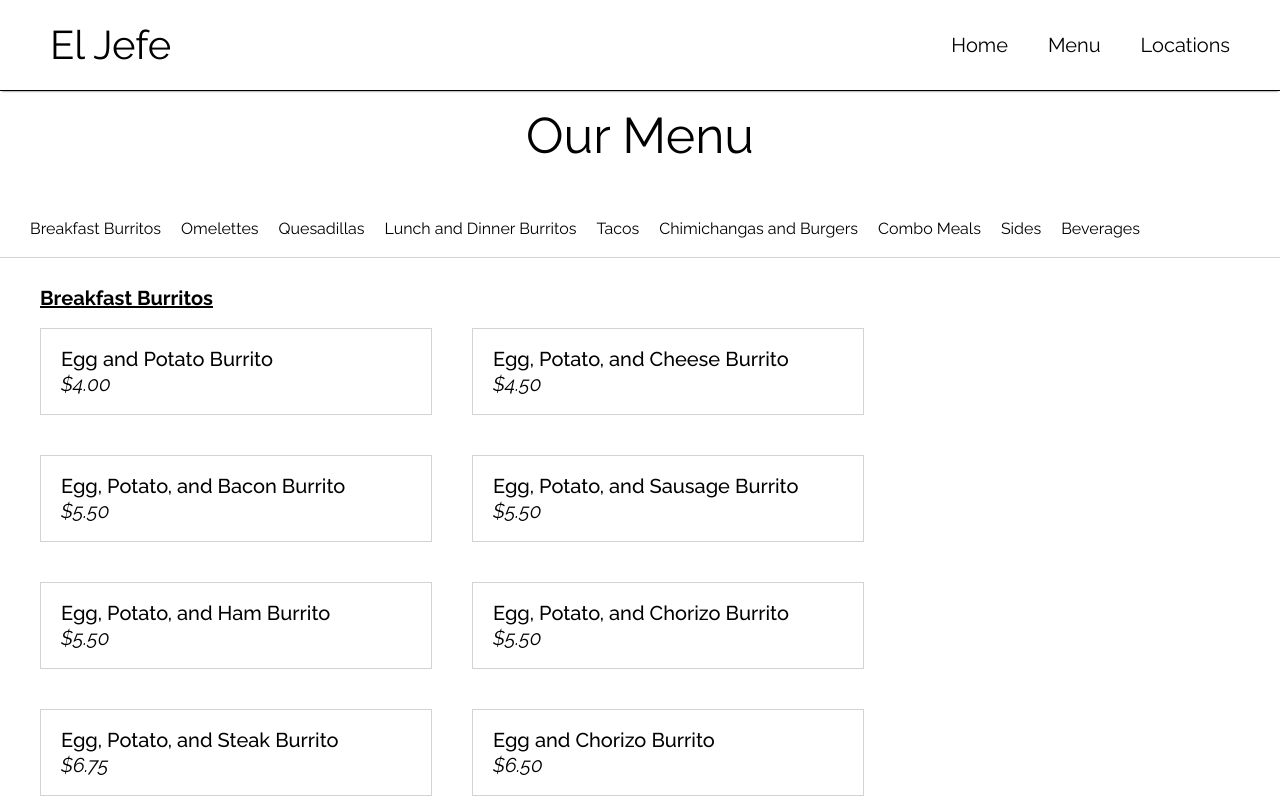
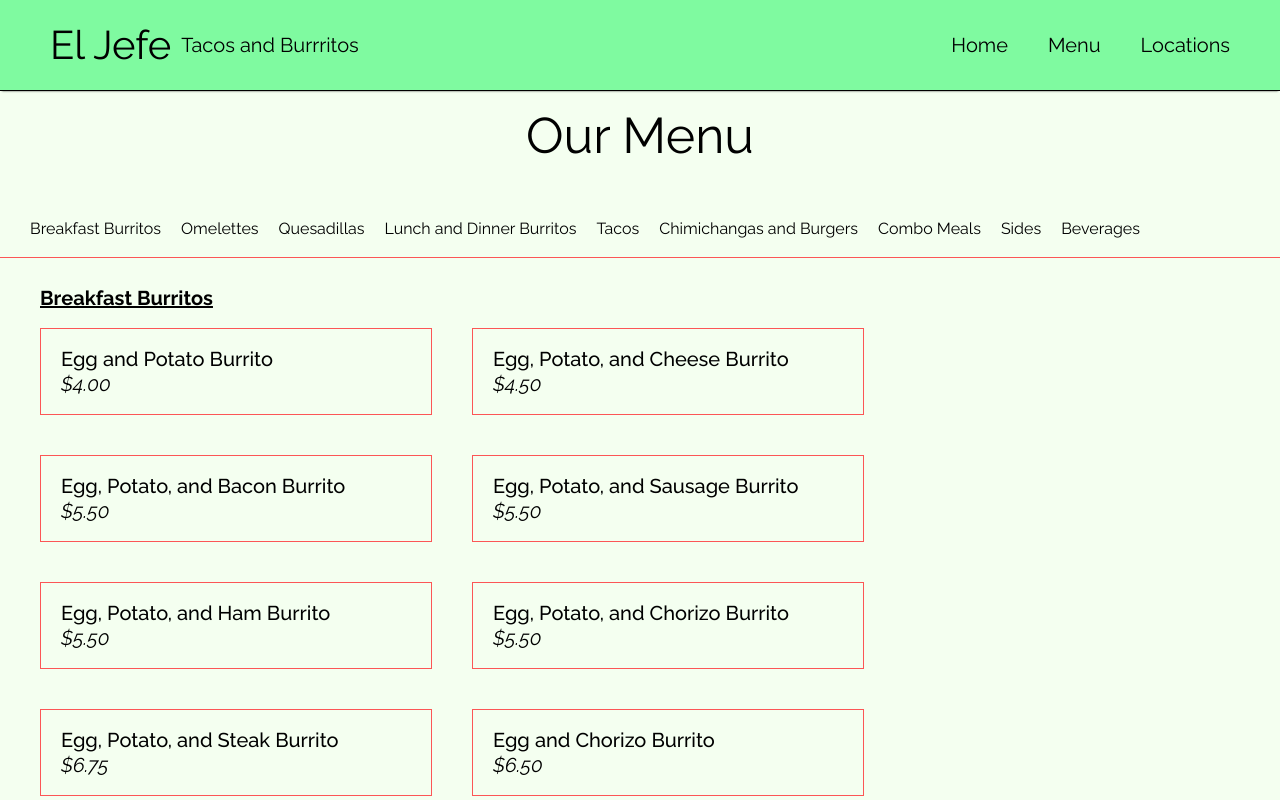
Before and after one commit to christiano39/el-jefe, a React (Create React App) app: page /menu in a window 1280 px wide. Shown: the top 800 px of the page. Built offline with nearby package versions, Linux system fonts and the light colour scheme.

Commit message:
changed color scheme

```diff
--- a/src/App.scss
+++ b/src/App.scss
@@ -1,7 +1,10 @@
+$green: #7ffaa0;
+
 $main-font-color: black;
 $secondary-font-color: white;
-$main-bg-color: white;
-$light-color: lightgrey;
+$main-bg-color: #f4fff0;
+$secondary-bg-color: $green;
+$light-color: #fc5656;
 
 
 html, body, div, span, applet, object, iframe,
@@ -41,6 +44,7 @@ body {
 	line-height: 1;
 	font-size: 2rem;
 	font-family: 'Raleway', sans-serif;
+	background-color: $main-bg-color;
 }
 
 ol, ul {
@@ -107,6 +111,10 @@ h1 {
 	}
 }
 
+#menu-nav.sticky {
+	background-color: $secondary-bg-color;
+}
+
 section#menu {
 	display: flex;
 	flex-direction: column;
@@ -171,6 +179,7 @@ section#menu {
 	align-items: center;
 	border-bottom: 1px solid $main-font-color;
 	box-shadow: 0px 2px 2px -2px rgba(0,0,0,0.75);
+	background-color: $secondary-bg-color;
 
 	#main-nav {
 		display: flex;
@@ -187,10 +196,16 @@ section#menu {
 		}
 	}
 
-	h2 {
-		margin: 25px 50px;
-		font-size: 4rem;
+	.logo {
+		display: flex;
+		align-items: center;
 		cursor: pointer;
+
+		h2 {
+			margin: 25px 50px;
+			margin-right: 10px;
+			font-size: 4rem;
+		}
 	}
 
 	@media (max-width: 545px) {
--- a/src/components/Navigation.js
+++ b/src/components/Navigation.js
@@ -9,7 +9,10 @@ const Navigation = () => {
 
     return (
         <div className='nav-container'>
-            <h2 onClick={goHome}>El Jefe</h2>
+            <div className='logo' onClick={goHome}>
+                <h2>El Jefe</h2>
+                <span>Tacos and Burrritos</span>
+            </div>
             <nav id='main-nav'>
                 <NavLink exact to='/'>Home</NavLink>
                 <NavLink to='/menu'>Menu</NavLink>
```
